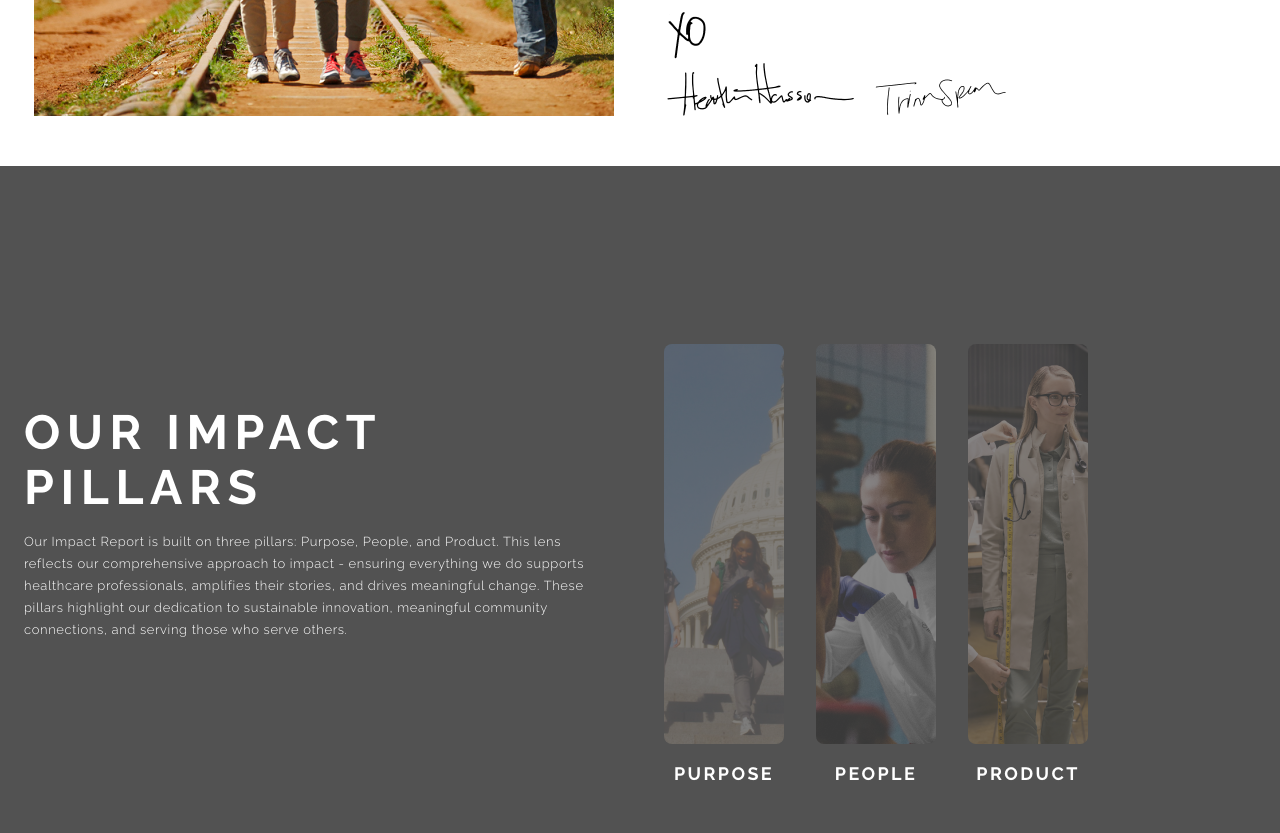
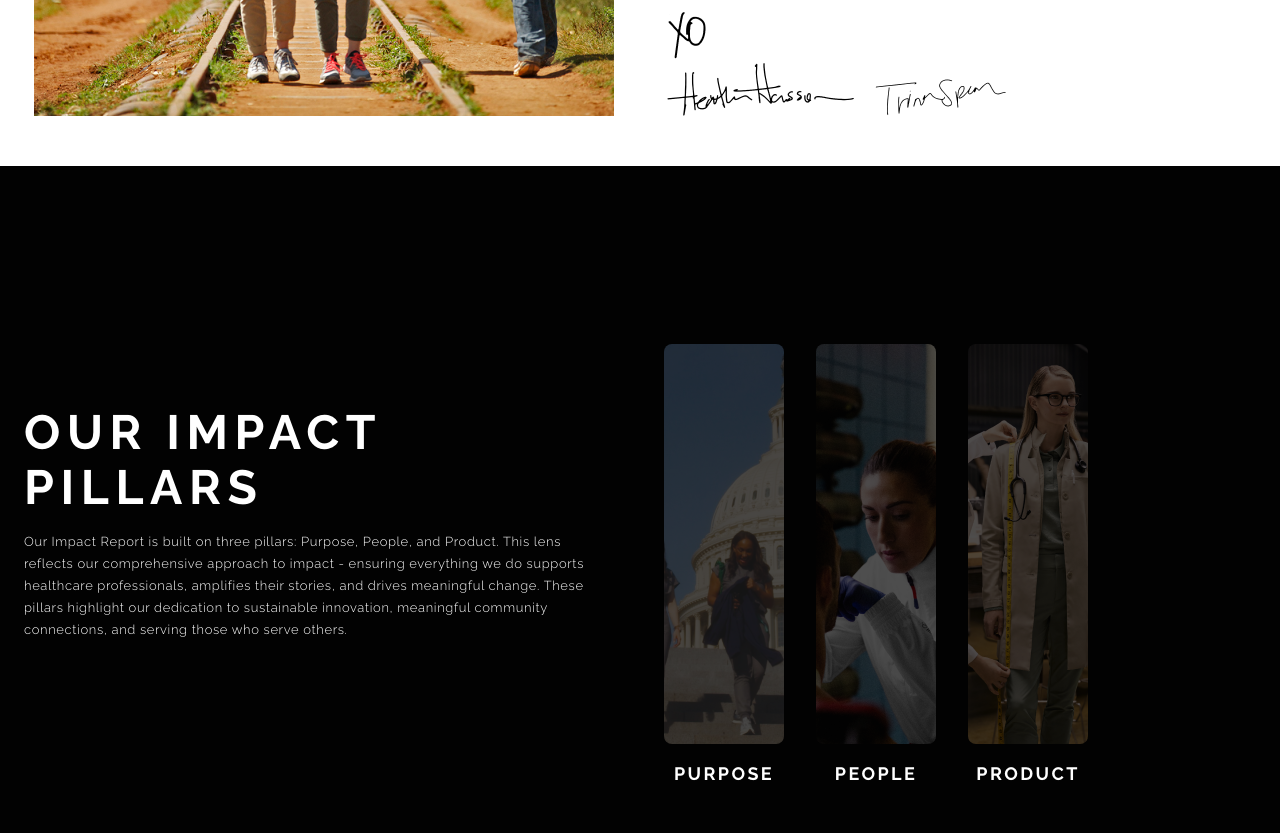
Before and after one commit to progress-labs/figs-landing, a plain HTML site: page index.html in a window 1280 px wide. Shown: the part 1547-2380 px from the top of the page. Drawn offline with Linux system fonts and the light colour scheme.

Commit message:
feat(impact): update Impact Pillars section
- Add background image with 20% opacity
- Change background color to #020202
- Remove background from nav arrows

```diff
--- a/styles/styles.css
+++ b/styles/styles.css
@@ -346,16 +346,34 @@ html {
 }
 
 .impact-pillars-wrapper {
-  background-color: #525252;
-  width: 100%;
+  background-color: #020202;
+  width: 100%;
+  position: relative;
+  overflow: hidden;
+}
+
+.impact-pillars-wrapper::before {
+  content: '';
+  position: absolute;
+  top: 0;
+  left: 0;
+  width: 100%;
+  height: 100%;
+  background-image: url('../images/Impact\ pillars\ bg.jpeg');
+  background-size: cover;
+  background-position: center;
+  opacity: 0.2;
+  z-index: 1;
 }
 
 .impact-pillars {
-  color: white;
+  color: #FFFFFF;
   display: flex;
   flex-direction: column;
   margin: 0 auto;
   max-width: 1232px;
+  position: relative;
+  z-index: 2;
 }
 
 .impact-content {
@@ -446,7 +464,7 @@ html {
   position: absolute;
   top: 50%;
   transform: translateY(-50%);
-  background: #525252;
+  background: none;
   border: none;
   color: white;
   font-size: 24px;
```
